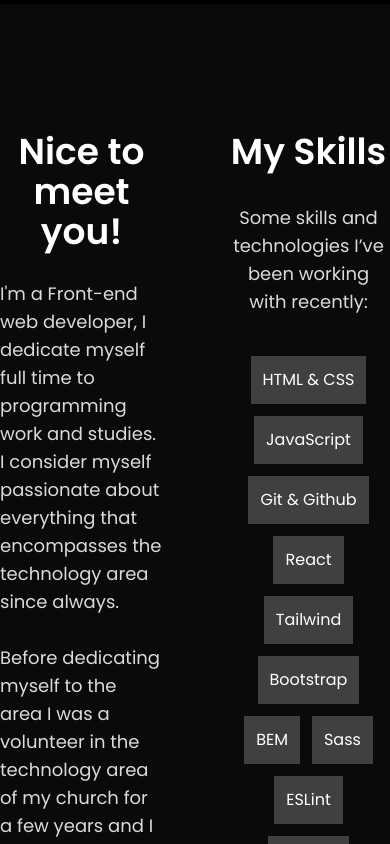
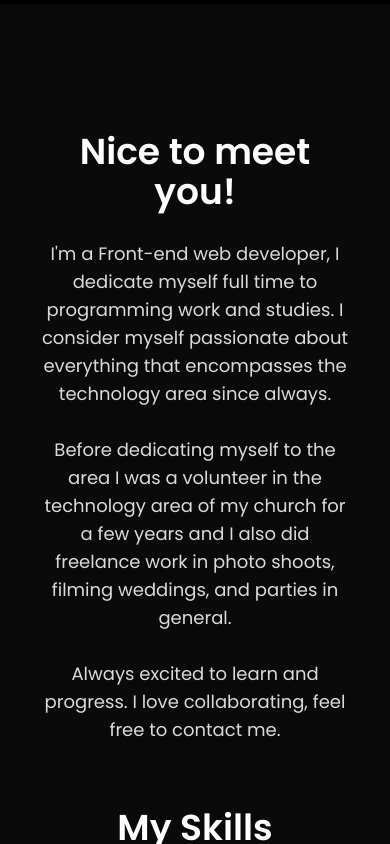
Before and after one commit to LevyMonteiro/portfolio, a React (Vite) app: page / in a window 390 px wide. Shown: the part 840-1684 px from the top of the page. Built offline with nearby package versions, Linux system fonts and the light colour scheme; what @designbycode/tailwindcss-text-shadow would draw is missing.

Commit message:
create About section responsive design

```diff
--- a/src/components/sections/About.tsx
+++ b/src/components/sections/About.tsx
@@ -31,11 +31,11 @@ export default function About() {
     >
       <div
         id='about-container'
-        className='max-w-[1184px] grid grid-cols-2 gap-16'
+        className='max-w-[1184px] h-full flex flex-col px-10 md:px-16 2xl:px-0 2xl:flex-row gap-16'
       >
         <div
           id='description'
-          className='h-full font-poppins flex flex-col gap-7'
+          className='h-min 2xl:h-[396px] font-poppins flex flex-col 2xl:justify-between gap-7'
         >
           <h2
             className={`${
@@ -45,20 +45,20 @@ export default function About() {
             Nice to meet you!
           </h2>
 
-          <p className='text-lg opacity-85 text-left  text-white leading-7'>
+          <p className='text-lg opacity-85 text-center 2xl:text-left  text-white leading-7'>
             I'm a Front-end web developer, I dedicate myself full time to
             programming work and studies. I consider myself passionate about
             everything that encompasses the technology area since always.
           </p>
 
-          <p className='text-lg opacity-85 text-left text-white leading-7'>
+          <p className='text-lg opacity-85 text-center 2xl:text-left text-white leading-7'>
             Before dedicating myself to the area I was a volunteer in the
             technology area of my church for a few years and I also did
             freelance work in photo shoots, filming weddings, and parties in
             general.
           </p>
 
-          <p className='text-lg opacity-85 text-left text-white leading-7'>
+          <p className='text-lg opacity-85 text-center 2xl:text-left text-white leading-7'>
             Always excited to learn and progress. I love collaborating, feel
             free to contact me.
           </p>
@@ -66,7 +66,7 @@ export default function About() {
 
         <div
           id='skills'
-          className='h-full text-center font-poppins flex flex-col gap-8'
+          className='h-min 2xl:h-full text-center font-poppins flex flex-col gap-8'
         >
           <h2
             className={`${
@@ -82,7 +82,7 @@ export default function About() {
 
           <div
             id='cards'
-            className='flex flex-wrap justify-center items-center gap-3 w-[85%] mx-auto'
+            className='flex flex-wrap justify-center items-center gap-3 md:w-[85%] mx-auto'
           >
             {skills.map((skill: string) => (
               <Card skill={skill} key={skill} />
```
